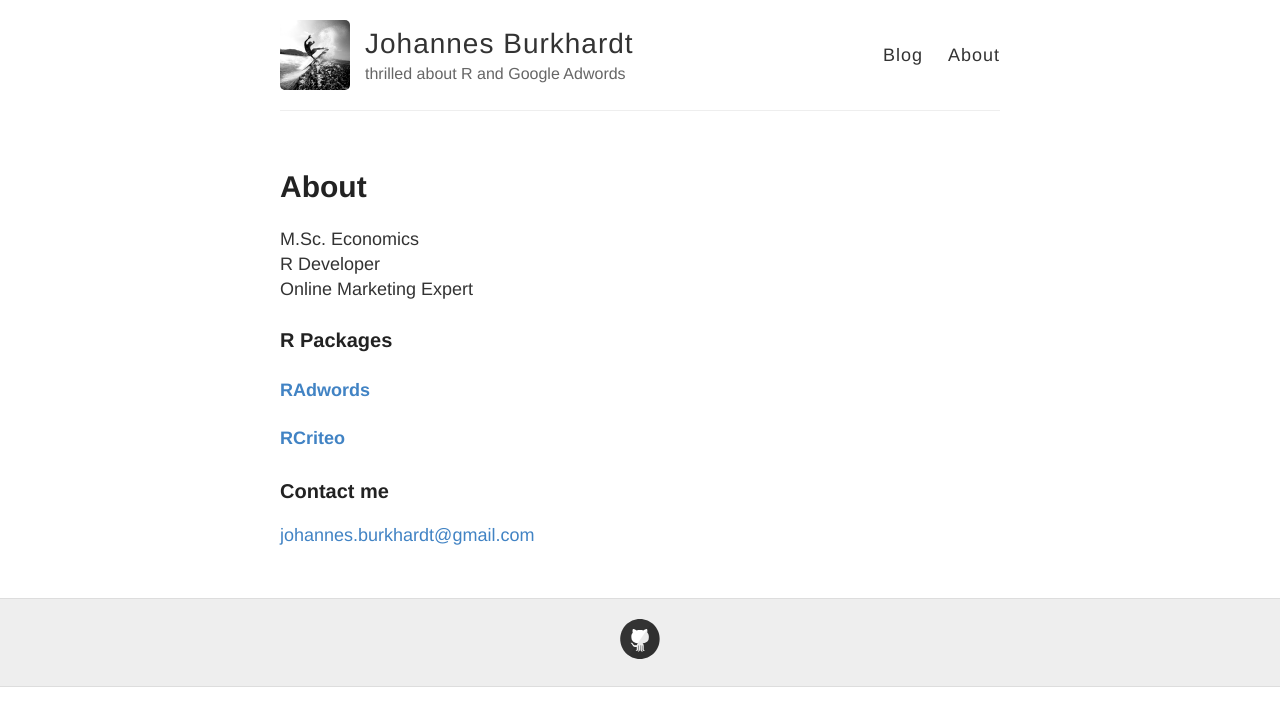
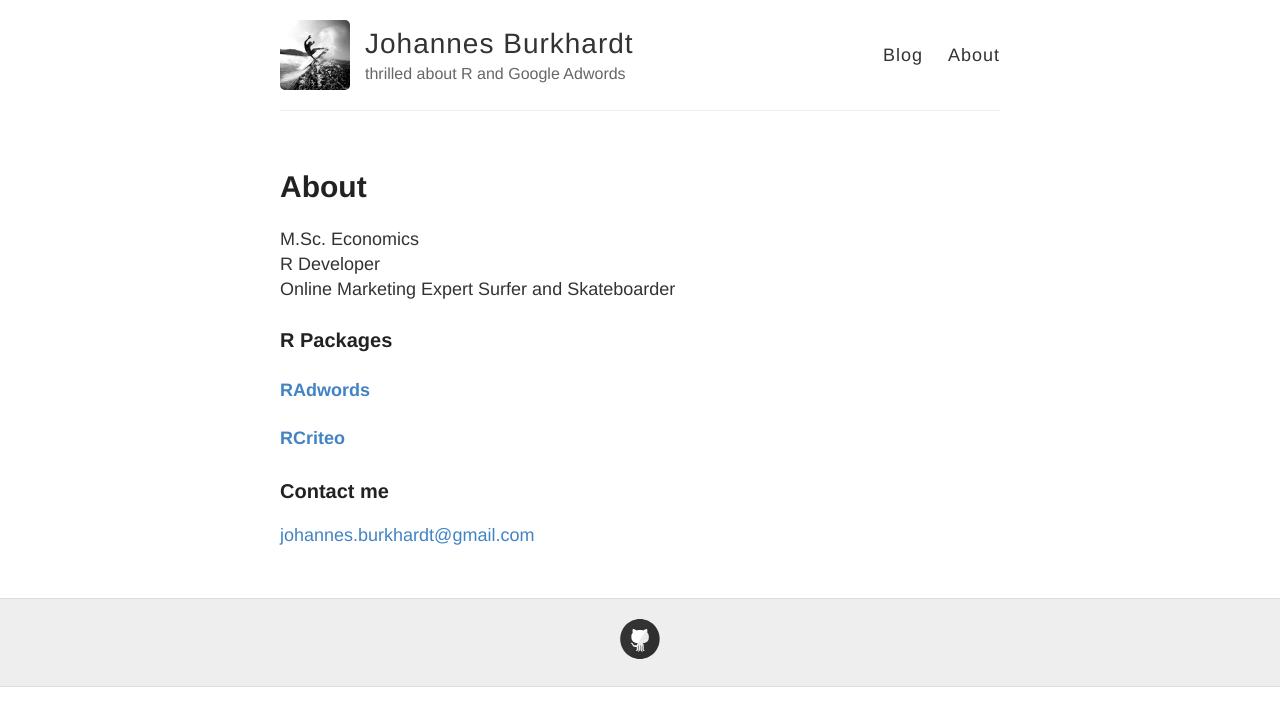
Before and after one commit to jburkhardt/jburkhardt.github.io, a Jekyll site: the page built from about.md, in a window 1280 px wide. Shown: the top 726 px of the page. Built offline with Jekyll 4.4.1, drawn with Linux system fonts in a browser that asks for light colours.

Commit message:
change about.md

```diff
--- a/about.md
+++ b/about.md
@@ -7,11 +7,12 @@ permalink: /about/
 M.Sc. Economics
 R Developer
 Online Marketing Expert
+Surfer and Skateboarder
 
-### R Packages ###
+### R Packages
 
-#### [RAdwords](http://jburkhardt.github.io/RAdwords) ####
-#### [RCriteo](http://jburkhardt.github.io/RCriteo) ####
+#### [RAdwords](http://jburkhardt.github.io/RAdwords)
+#### [RCriteo](http://jburkhardt.github.io/RCriteo)
 
 ### Contact me
 
```
